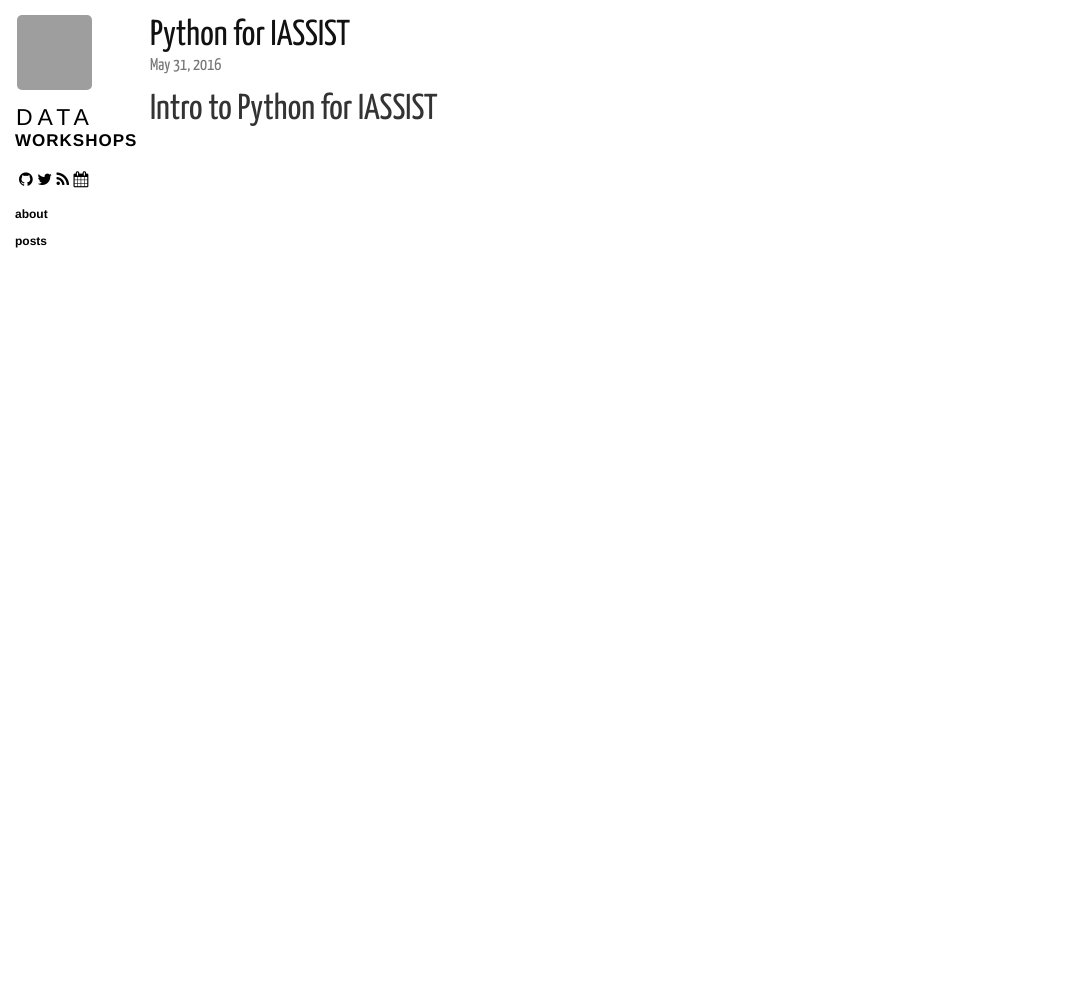
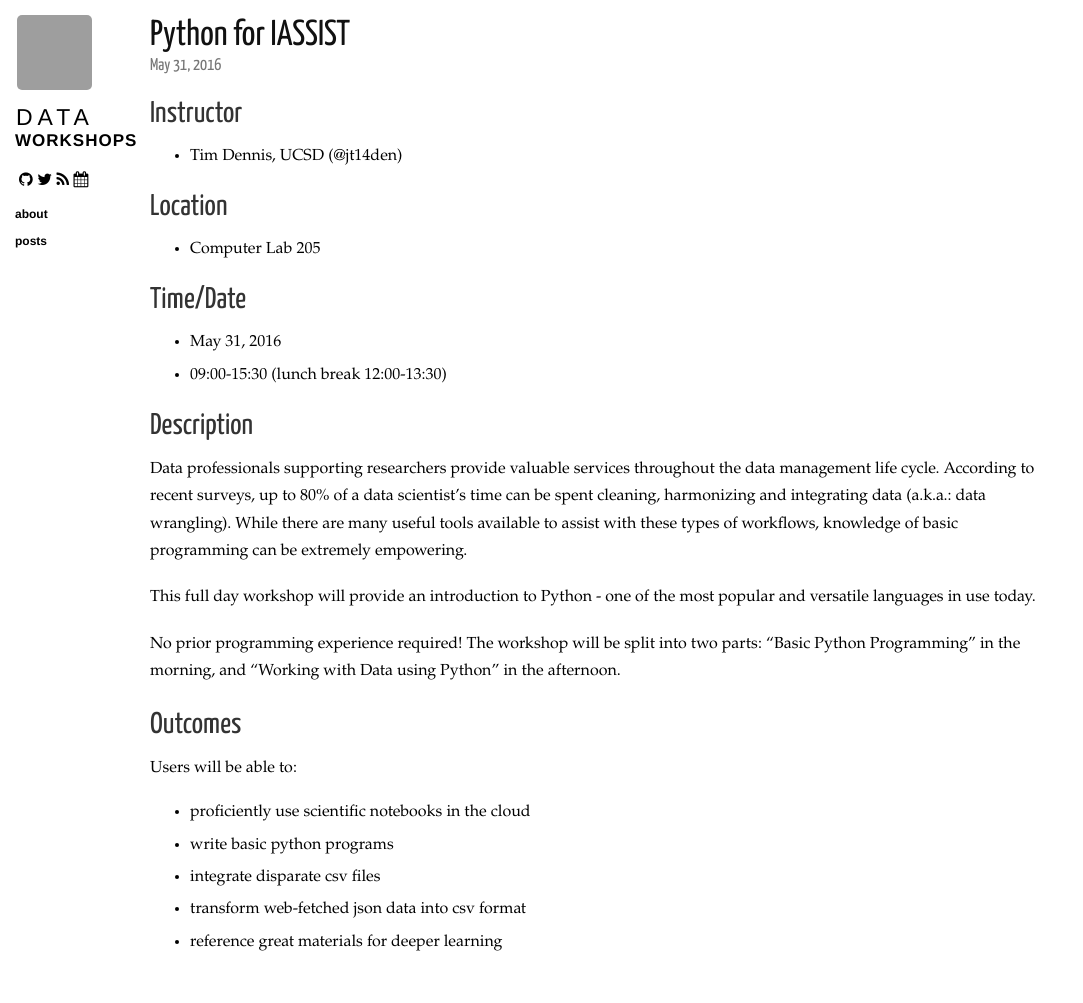
Before and after one commit to ucsdlib/workshops, a Jekyll site: the page built from _posts/2016-05-31-iassist-python.markdown, in a window 1280 px wide. Shown: the whole page, without its empty margins (0-1083 px from the left). Built offline with Jekyll 4.4.1, drawn with Linux system fonts in a browser that asks for light colours; nearby versions of some CDN libraries; Markdown is read by kramdown in place of the engine named in the settings; before the commit the page ends 900 px from its top, so only the background shows below that; grey boxes are pictures that could not be loaded.

Commit message:
publishing python for IASSIST

```diff
--- a/_posts/2016-05-31-iassist-python.markdown
+++ b/_posts/2016-05-31-iassist-python.markdown
@@ -2,7 +2,35 @@
 layout: post
 title: Python for IASSIST
 category: post data python
-draft: true
 ---
 
-# Intro to Python for IASSIST
+## Instructor
+
+* Tim Dennis, UCSD (@jt14den)
+
+## Location
+
+* Computer Lab 205
+
+## Time/Date
+
+* May 31, 2016
+* 09:00-15:30 (lunch break 12:00-13:30)
+
+## Description
+
+Data professionals supporting researchers provide valuable services throughout the data management life cycle. According to recent surveys, up to 80% of a data scientist's time can be spent cleaning, harmonizing and integrating data (a.k.a.: data wrangling). While there are many useful tools available to assist with these types of workflows, knowledge of basic programming can be extremely empowering.
+
+This full day workshop will provide an introduction to Python - one of the most popular and versatile languages in use today.
+
+No prior programming experience required! The workshop will be split into two parts: "Basic Python Programming" in the morning, and "Working with Data using Python" in the afternoon.
+
+## Outcomes
+
+Users will be able to:
+
+* proficiently use scientific notebooks in the cloud
+* write basic python programs
+* integrate disparate csv files
+* transform web-fetched json data into csv format
+* reference great materials for deeper learning
```
